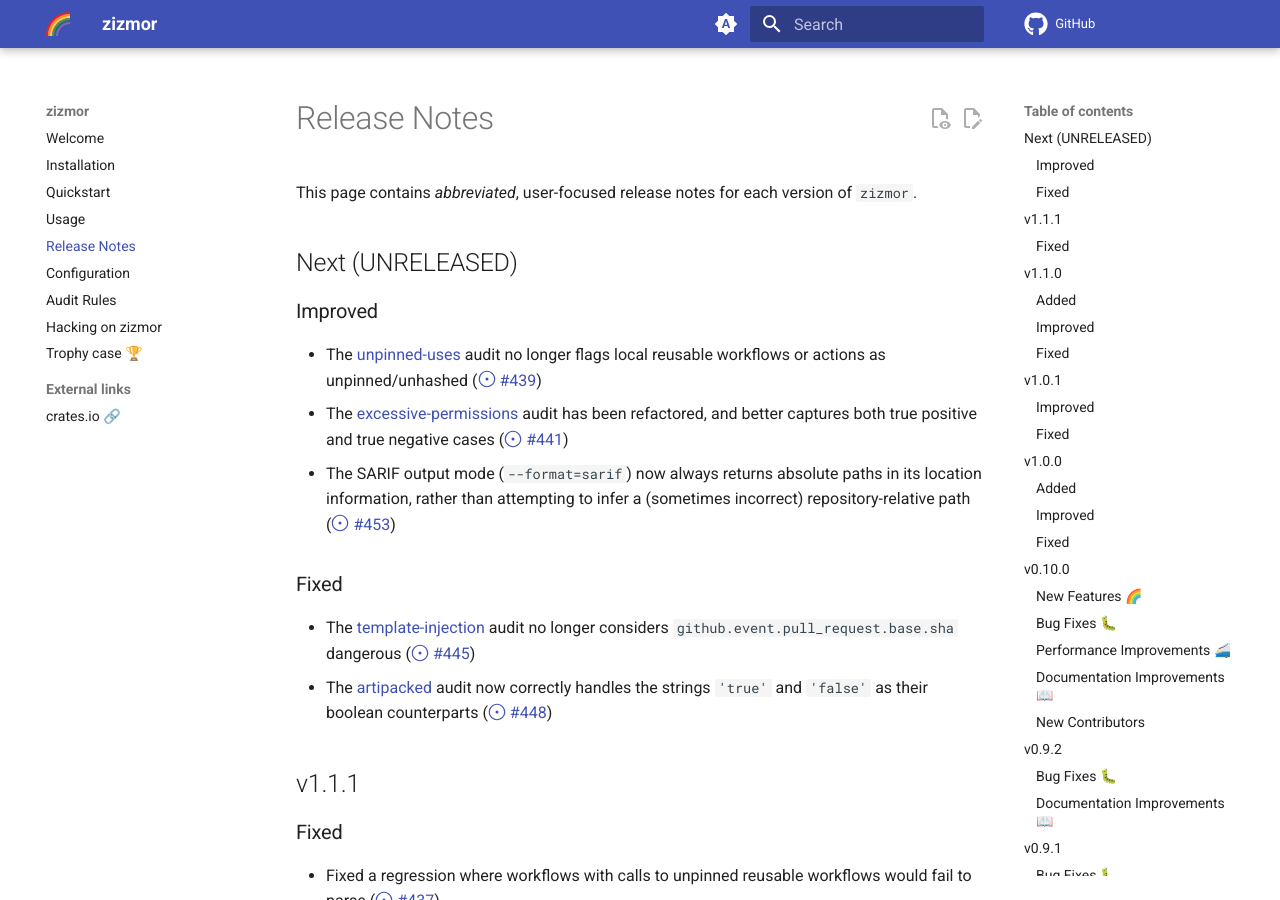
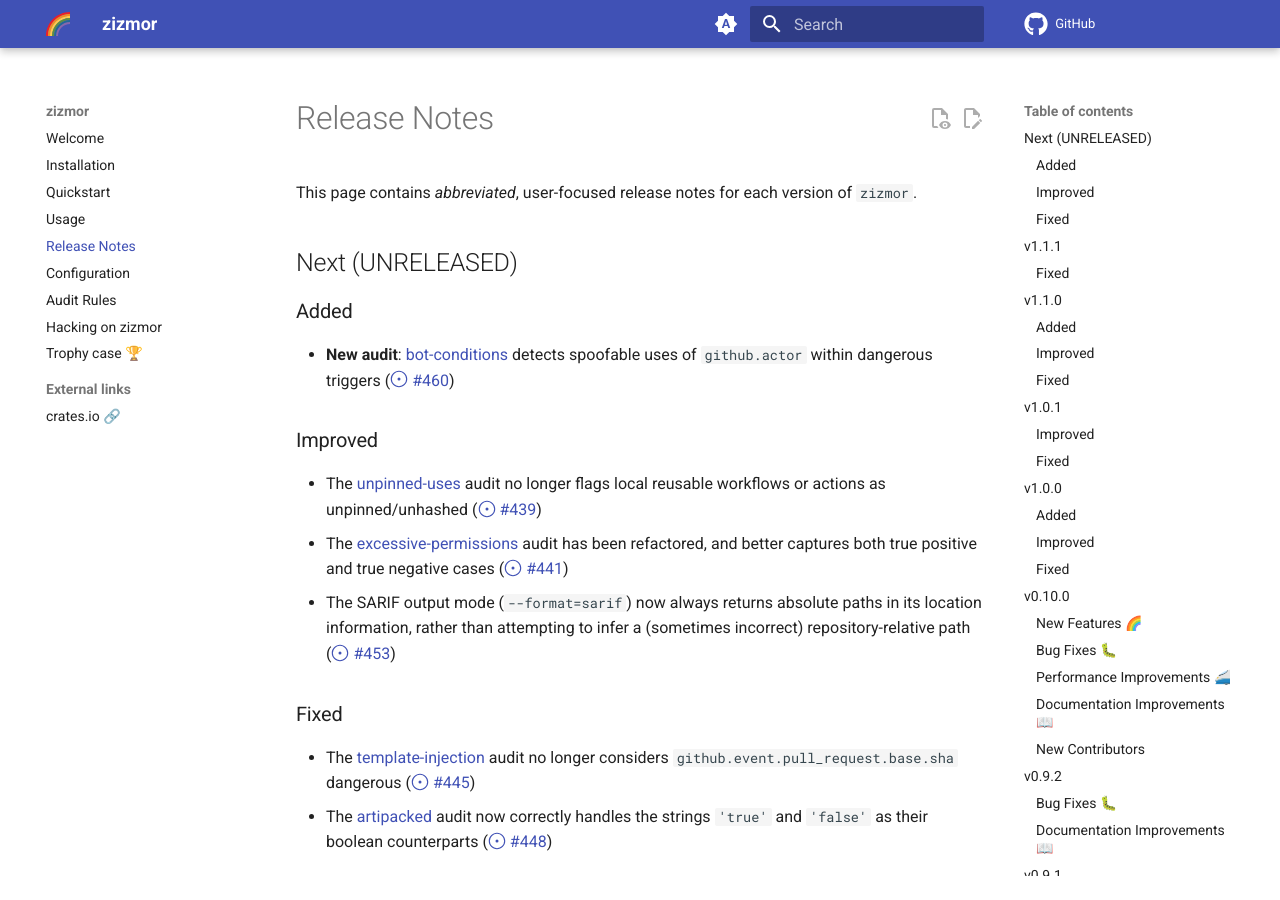
Before and after one commit to zizmorcore/zizmor, an MkDocs documentation site: the page built from docs/release-notes.md, in a window 1280 px wide and 900 px high. Built offline with MkDocs 1.6.1 and Material for MkDocs 9.7.7, drawn with Linux system fonts in a browser that asks for light colours; comment, search, counter and statistics services are not loaded.

Commit message:
record changes

```diff
--- a/docs/release-notes.md
+++ b/docs/release-notes.md
@@ -8,6 +8,11 @@
 of `zizmor`.
 
 ## Next (UNRELEASED)
+
+### Added
+
+* **New audit**: [bot-conditions] detects spoofable uses of `github.actor`
+  within dangerous triggers (#460)
 
 ### Improved
 
@@ -446,3 +451,4 @@
 [template-injection]: ./audits.md#template-injection
 [secrets-inherit]: ./audits.md#secrets-inherit
 [unpinned-uses]: ./audits.md#unpinned-uses
+[bot-conditions]: ./audits.md#bot-conditions
```
